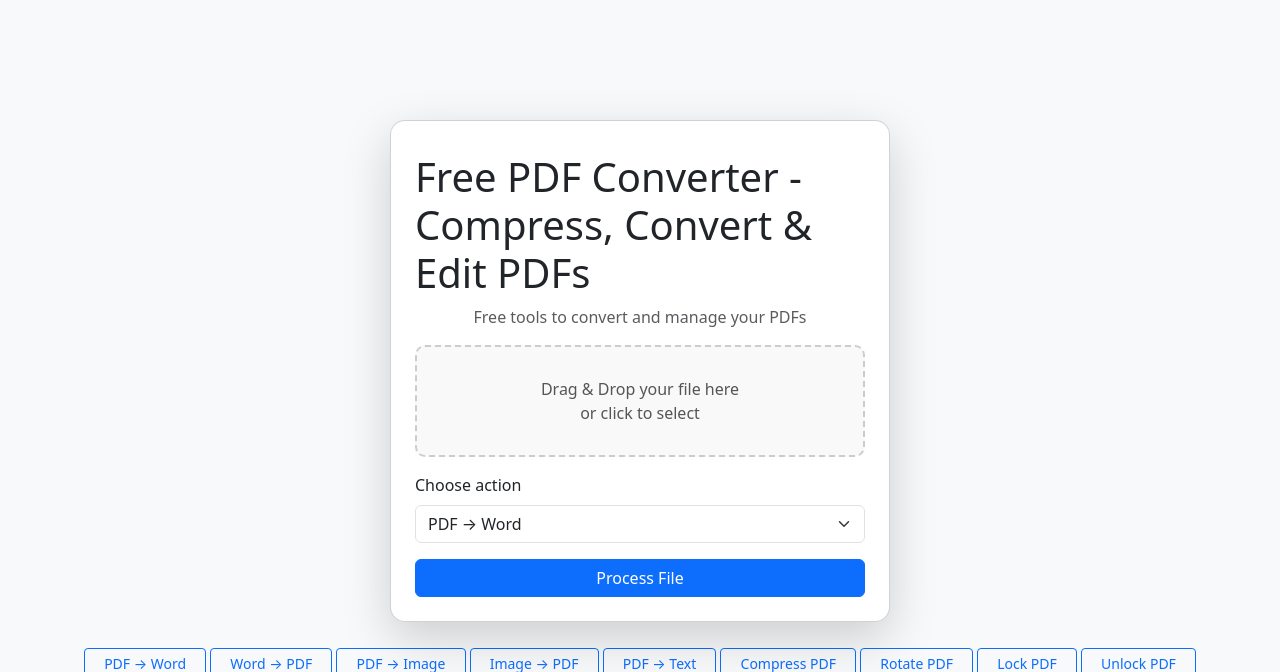
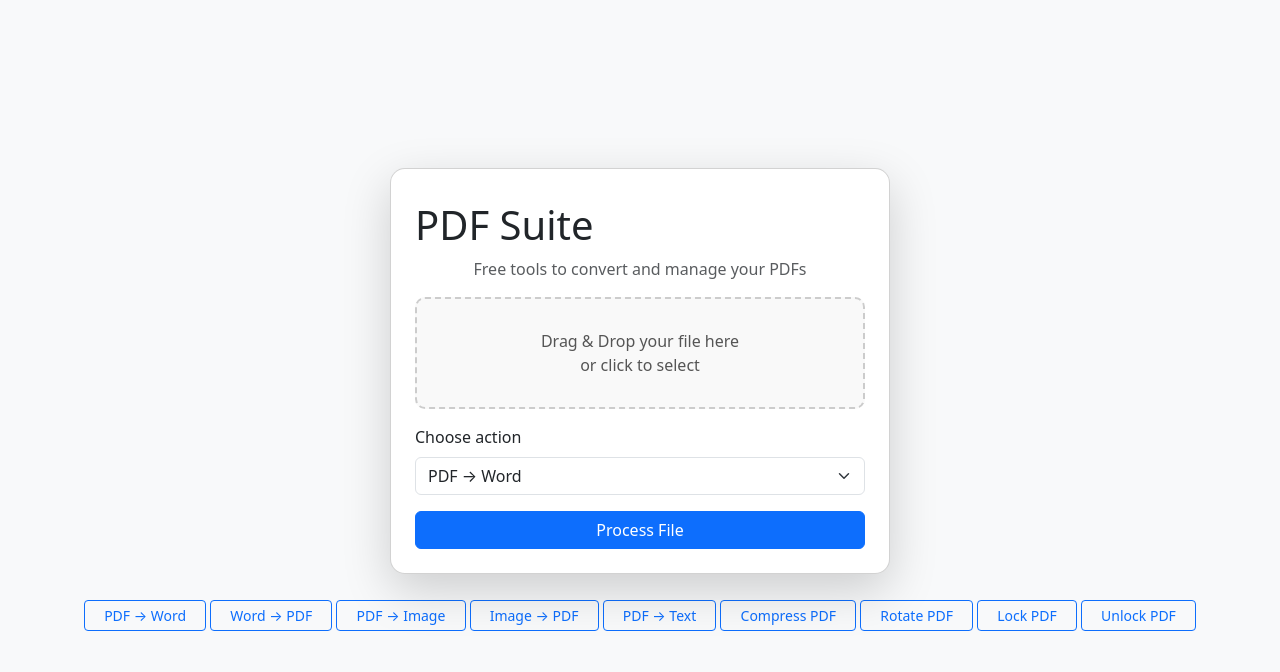
Before and after one commit to matthewmammoliti1234-hue/PDF-PROJECT, a Flask app: page / in a window 1280 px wide. Shown: the top 672 px of the page. Run offline with Flask 3, Linux system fonts and the light colour scheme; some libraries are stand-ins or nearby versions.

Commit message:
Update index.html

```diff
--- a/templates/index.html
+++ b/templates/index.html
@@ -2,7 +2,7 @@
 <html lang="en">
 <head>
     <meta charset="UTF-8">
-    <title>Free PDF Converter Online – Free PDF Tools for Converting, Compressing, and Editing. - FreePDFSuite</title>
+    <title><title>Free PDF Converter Online - Compress, Convert & Edit PDFs | FreePDFSuite</title></title>
     <meta name="description" content="PDF Suite offers free online tools to convert PDFs to Word, images, text, compress PDFs, rotate pages, lock/unlock PDFs, and more. Fast, secure, and free. No signup required.">
     <meta name="viewport" content="width=device-width, initial-scale=1.0">
 
@@ -78,7 +78,7 @@
 
 <div class="container">
     <div class="card shadow-lg p-4 mx-auto" style="max-width:500px; border-radius:15px;">
-        <h1 class="text-center mb-2"><h1>Free PDF Converter - Compress, Convert & Edit PDFs</h1></h1>
+        <h1 class="text-center mb-2"><h1>PDF Suite</h1></h1>
         <p class="text-center text-muted mb-3">Free tools to convert and manage your PDFs</p>
 
         <!-- Alert Area -->
```
